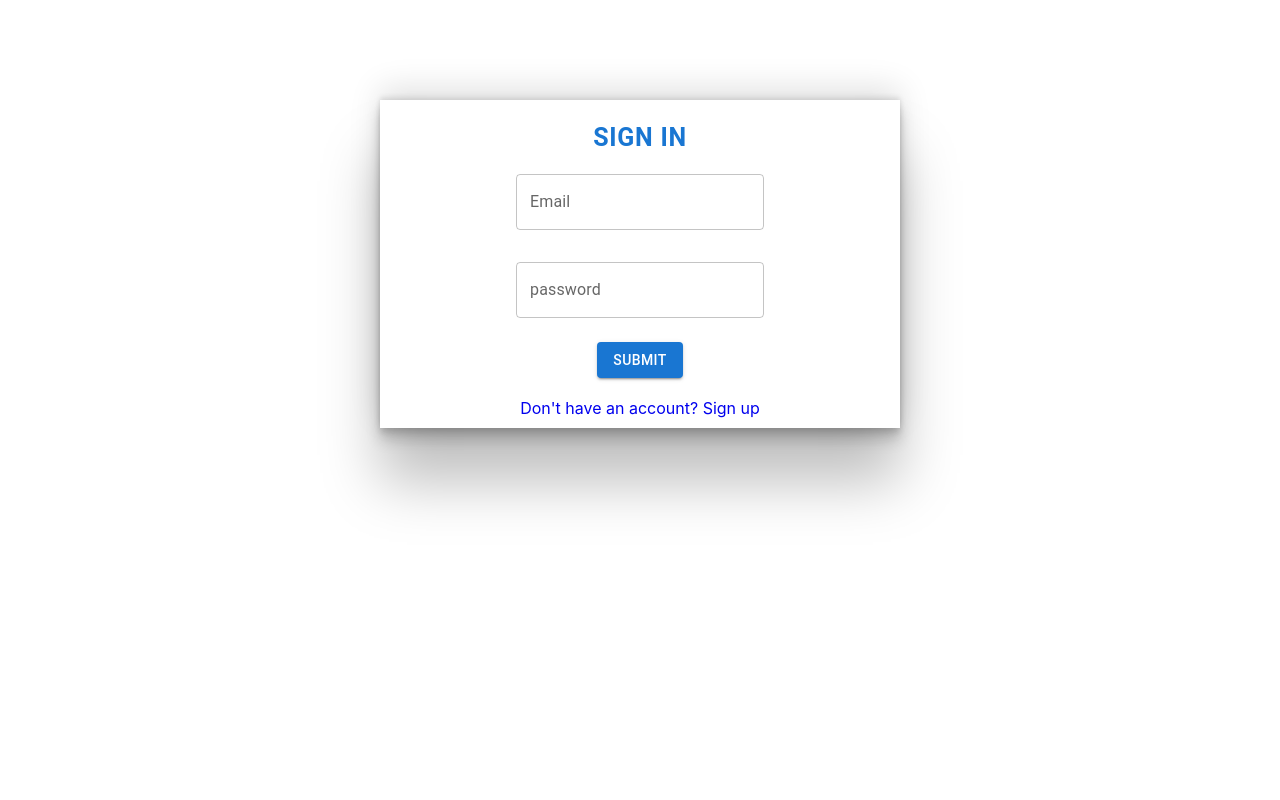
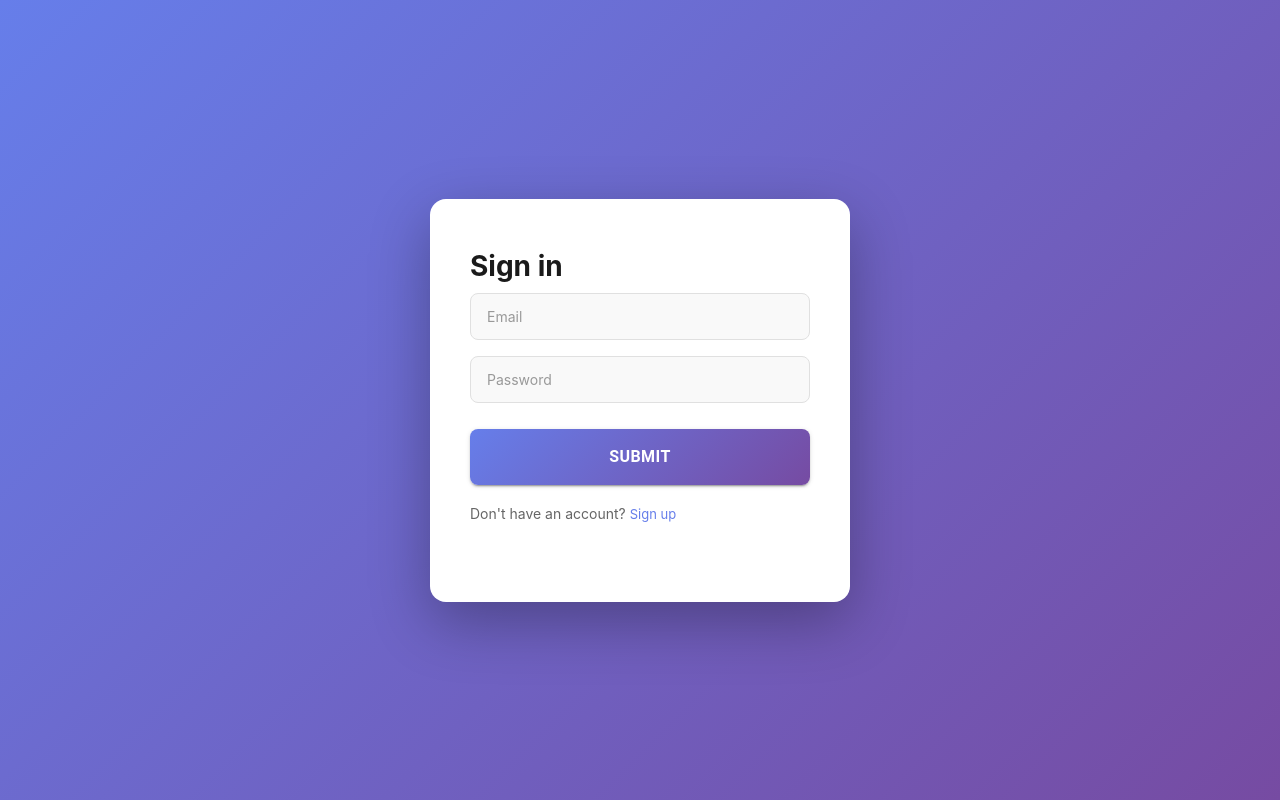
Before and after one commit to siddhesh2927/taskmanger, a React (Create React App) app in the folder TM/frontend/: page / in a window 1280 px wide. Built offline with nearby package versions, Linux system fonts and the light colour scheme; no server answers.

Commit message:
login page Ui update

```diff
--- a/TM/frontend/src/components/Login/login.css
+++ b/TM/frontend/src/components/Login/login.css
@@ -1,15 +1,130 @@
-.Form{
-    margin: auto;
-    margin-top: 100px;
-    width: 500px;
-    text-align: center;
-    padding: 10px;
-    box-shadow: rgba(0, 0, 0, 0.25) 0px 54px 55px, rgba(0, 0, 0, 0.12) 0px -12px 30px, rgba(0, 0, 0, 0.12) 0px 4px 6px, rgba(0, 0, 0, 0.17) 0px 12px 13px, rgba(0, 0, 0, 0.09) 0px -3px 5px;
+* {
+  margin: 0;
+  padding: 0;
+  box-sizing: border-box;
 }
 
-@media only Screen and (min-width:0px) and (max-width:720px){
-  .Form{
-    width: 270px;
-    margin-top:50px
+body {
+  background: linear-gradient(135deg, #667eea 0%, #764ba2 100%);
+  min-height: 100vh;
+  display: flex;
+  align-items: center;
+  justify-content: center;
+  font-family: -apple-system, BlinkMacSystemFont, 'Segoe UI', 'Roboto', 'Oxygen', 'Ubuntu', 'Cantarell', sans-serif;
+}
+
+.Form {
+  width: 100%;
+  max-width: 420px;
+  padding: 50px 40px;
+  background: #ffffff;
+  border-radius: 16px;
+  box-shadow: 0 20px 60px rgba(0, 0, 0, 0.3);
+  animation: slideUp 0.5s ease-out;
+}
+
+@keyframes slideUp {
+  from {
+    opacity: 0;
+    transform: translateY(30px);
+  }
+  to {
+    opacity: 1;
+    transform: translateY(0);
   }
 }
+
+.Form h1 {
+  font-size: 28px;
+  color: #1a1a1a;
+  margin-bottom: 10px;
+  font-weight: 700;
+}
+
+.Form p {
+  color: #666666;
+  font-size: 14px;
+  margin-bottom: 30px;
+}
+
+/* Form inputs styling */
+.Form input {
+  width: 100%;
+  padding: 14px 16px;
+  margin-bottom: 16px;
+  border: 1px solid #e0e0e0;
+  border-radius: 8px;
+  font-size: 14px;
+  background-color: #f9f9f9;
+  transition: all 0.3s ease;
+  font-family: inherit;
+}
+
+.Form input::placeholder {
+  color: #999999;
+}
+
+.Form input:focus {
+  outline: none;
+  background-color: #ffffff;
+  border-color: #667eea;
+  box-shadow: 0 0 0 3px rgba(102, 126, 234, 0.1);
+}
+
+/* Button styling */
+.Form button {
+  width: 100%;
+  padding: 14px 16px;
+  margin-top: 10px;
+  background: linear-gradient(135deg, #667eea 0%, #764ba2 100%);
+  color: white;
+  border: none;
+  border-radius: 8px;
+  font-size: 16px;
+  font-weight: 600;
+  cursor: pointer;
+  transition: all 0.3s ease;
+}
+
+.Form button:hover {
+  transform: translateY(-2px);
+  box-shadow: 0 10px 25px rgba(102, 126, 234, 0.4);
+}
+
+.Form button:active {
+  transform: translateY(0);
+}
+
+/* Additional links */
+.Form a {
+  color: #667eea;
+  text-decoration: none;
+  font-size: 13px;
+  transition: color 0.3s ease;
+}
+
+.Form a:hover {
+  color: #764ba2;
+}
+
+/* Responsive design */
+@media only screen and (max-width: 480px) {
+  .Form {
+    padding: 40px 24px;
+    margin: 20px;
+  }
+
+  .Form h1 {
+    font-size: 24px;
+  }
+
+  .Form input {
+    padding: 12px 14px;
+    font-size: 16px; /* Prevents zoom on iOS */
+  }
+
+  .Form button {
+    padding: 12px;
+    font-size: 15px;
+  }
+}
--- a/TM/frontend/src/components/Login/login.js
+++ b/TM/frontend/src/components/Login/login.js
@@ -4,7 +4,6 @@ import { login } from "../../redux/action"
 import { useDispatch} from "react-redux"
 import Cookies from 'js-cookie'
 import { useNavigate } from "react-router-dom"
-import TextField from '@mui/material/TextField'
 import Button from '@mui/material/Button';
 
 import "./login.css"
@@ -34,13 +33,10 @@ export const Login=()=>{
     return (
 
         <form className="Form">
-            <Button sx={{fontSize:25,fontWeight:'bold'}} variant="text">Sign in</Button><br></br>
-            <TextField onChange={(e)=>update(e.target)} margin="dense"  name="email" type="email"  label="Email" variant="outlined" />
-             <br></br>
-             <br></br>
-            <TextField onChange={(e)=>update(e.target)} name="password" type="password" margin="dense" label="password" variant="outlined"/><br></br>
-             <br></br>
-            <Button variant="contained" onClick={async(e)=>{
+            <h1>Sign in</h1>
+            <input onChange={(e)=>update(e.target)} name="email" type="email" placeholder="Email" />
+            <input onChange={(e)=>update(e.target)} name="password" type="password" placeholder="Password" />
+            <Button variant="contained" fullWidth onClick={async(e)=>{
                 e.preventDefault()
                if(data.email==="" || data.password===""){
                    return alert("all fields required")
@@ -55,9 +51,9 @@ export const Login=()=>{
 
                  })
                   }} >Submit</Button>
-            <br></br>
-            <br></br>
-            <Link to="/register">Don't have an account? Sign up</Link>
+            <p style={{marginTop: "20px"}}>
+                Don't have an account? <Link to="/register">Sign up</Link>
+            </p>
 
         </form>
 
```
